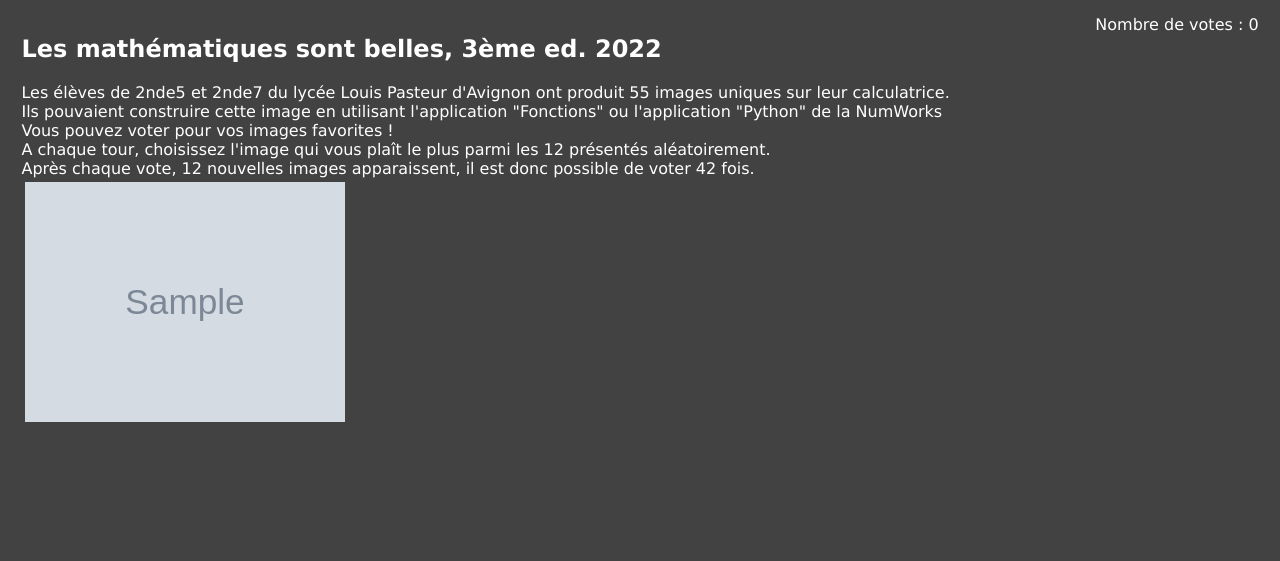
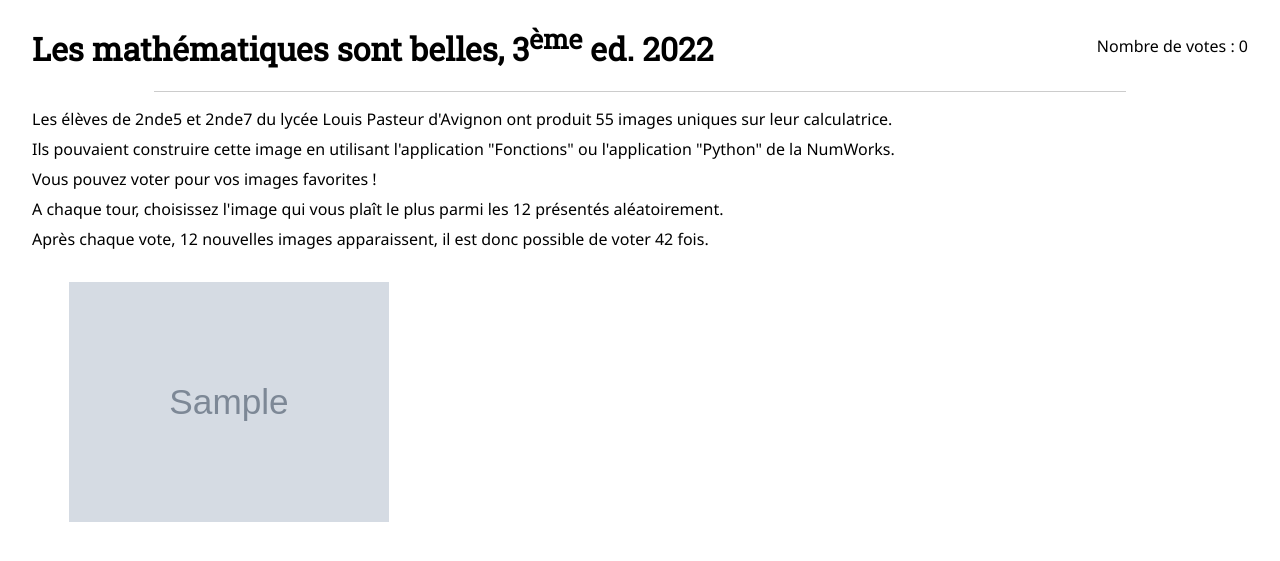
Before and after one commit to m4th2/PixChoice, a PHP site: page / in a window 1280 px wide. Shown: the top 561 px of the page. Run offline with PHP 8.4, Linux system fonts and the light colour scheme; tables that the repository leaves empty or names only in its code hold one stand-in row (values such as "Sample post"); grey boxes marked "Sample" are stand-in pictures.

Commit message:
Début du nettoyage de printemps
Le code est sale, il est temps de passer le balais.
- Création d'un fichier CSS séparé
- Formatage du code
- Commentaires ajoutées pour meilleure lisibilité

```diff
--- a/config.php
+++ b/config.php
@@ -3,6 +3,6 @@
 //Ne stocker aucun identifiant sur GitHub. Ce fichier sera simplement modifié en local avant d'être envoyé sur le serveur
 $adresse="localhost:3306";
 $identifiant="root";
-$mdp="root";
-$database="nom_de_la_base";
+$mdp="";
+$database="pixchoice";
 ?>
--- a/index.php
+++ b/index.php
@@ -1,175 +1,109 @@
 <!DOCTYPE html>
 <html>
     <head>
-    <title>PixChoice.nsi.xyz</title><meta charset="utf-8" />
-<style>
-body{
+        <title>PixChoice.nsi.xyz</title>
 
-	background-color:#424242;
-	font-family: Verdana, sans-serif;
-	font-size: medium;
-	color: #FFFFFF;
-}
-.page{
-	margin:0.42em;
-	padding:0.42em;
-}
-.contenu{
-	padding: 0;
-}
-.container {
-  display: flex;
-  flex-wrap:wrap;
-  width:100%;
-  justify-content:space-between;
+        <!-- META VERSE -->
+        <meta charset="utf-8" />
+        <meta name="viewport" content="width=device-width, initial-scale=1.0">
 
-}
+        <!-- OG CARD -->
+        <!--
+            J'ai mis des trucs au pif, faudra le mettre à jour à la fin pour le site.
+        -->
+        <meta property="og:title" content="PixChoice.nsi.xyz">
+        <meta property="og:type" content="website">
+        <meta property="og:url" content="https://nsi.xyz">
+        <meta property="og:image" content="INSERT URL HERE">
+        <meta property="og:description" content="Venez votez pour vos images favorites ! Réalisé par des élèves de 2nde du lycée Louis Pasteur Avignon">
+        <meta property="og:site_name" content="nsi.xyz">
 
-.item{
-		flex-flow: row wrap;
-		align-items: center;
-		object-fit: contain;
-	}
-
-@media (orientation:portrait){
-	.item{
-	  width:48%;
-	}
-}
-
-@media (orientation:landscape){
-	.item{
-	  width:32%;
-	}
-}
-
-@media only screen and (max-width: 960px){
-	.item{
-	  width:48%;
-	}
-}
-
-
-
-img{
-	width :320px;
-	padding: 4px;
-}
-
-img:hover{
-	background-color: #ffb531;
-	transition: all 0.42s ease-out;
-}
-
-
-
-/* HIDE RADIO */
-[type=radio] {
-  position: absolute;
-  opacity: 0;
-  width: 0;
-  height: 0;
-}
-
-/* IMAGE STYLES */
-[type=radio] + img {
-	cursor: pointer;
-}
-
-/* CHECKED STYLES */
-[type=radio]:checked + img {
-  outline: 2px solid #f00;
-}
-
-button {
-	width:100%;
-	background-color:#424242;
-	padding : 0px;
-	margin : 0px;
-	border-style: none;
-}
-
-
-</style>
+        <!-- LINKS -->
+        <link rel="stylesheet" href="stylesheets/main_style.css">
     </head>
 
 
     <body>
         <?php
-include "config.php";
-$dsn = 'mysql:host='.substr($adresse, 1000, -5).';dbname='.$database.';charset=UTF8';
+            // Include IDs for PDO connexion
+            include("config.php");
 
+            // Create PDO
+            $dsn = 'mysql:host=' . substr($adresse, 1000, -5) . ';dbname=' . $database . ';charset=UTF8';
             $dbh = new PDO($dsn, $identifiant, $mdp) or die("Pb de connexion !");
-//on commence par regarder si on a reçu un ordre de vote :
-$deja_vote=0;
-if (!empty ($_POST)){
-	if (array_key_exists('test', $_POST)){
-		if (strlen($_POST['test'])==7){
+
+            // Do we have to post a vote ?
+            $deja_vote = 0;
+            if (!empty($_POST)){
+                if (isset($_POST["nom_image"])){
+                    if (strlen($_POST["nom_image"]) == 7){
+                        // Vote for a given image (image in $_POST)
                         $ajout="UPDATE concours
-				SET nb_votes = nb_votes+1
-				WHERE image = '".$_POST['test']."'";
-				$sth = $dbh->prepare($ajout);
-				$sth->execute();
-				$result_ajout = $sth->fetchAll();
+                            SET nb_votes = nb_votes + 1
+                            WHERE image = '" . $_POST["nom_image"] . "'";
+
+                        $sth = $dbh -> prepare($ajout);
+                        $sth -> execute();
+                    }
+                }
+                $deja_vote = intval($_POST['deja_vote']);
             }
 
-	}
-	$deja_vote=intval($_POST['deja_vote']);
+            // Get number of votes
+            $votes = "SELECT SUM(nb_votes) as result FROM concours";
+            $sth = $dbh -> prepare($votes);
+            $sth -> execute();
+            $votes_actuel = $sth -> fetchAll();
+        ?>
 
-}
-$votes="SELECT SUM(nb_votes) as result FROM concours";
-$sth = $dbh->prepare($votes);
-$sth->execute();
-$votes_actuel = $sth->fetchAll();
-?>
-<div class="page">
-<div style="float:left;width:auto;"><h2>Les mathématiques sont belles, 3ème ed. 2022</h2>
-Les élèves de 2nde5 et 2nde7 du lycée Louis Pasteur d'Avignon ont produit 55 images uniques sur leur calculatrice.<br>
-Ils pouvaient construire cette image en utilisant l'application "Fonctions" ou l'application "Python" de la NumWorks<br>
-Vous pouvez voter pour vos images favorites !<br>
-A chaque tour, choisissez l'image qui vous plaît le plus parmi les 12 présentés aléatoirement.<br>
-Après chaque vote, 12 nouvelles images apparaissent, il est donc possible de voter 42 fois.
-</div>
-<div style="float:right;width:auto;">Nombre de votes : <?php
-foreach($votes_actuel as $enr){
-	foreach ($enr as $r){
-		echo $r;
-		break;
-	}
-}
-?></div>
-<div style="clear:both;">
-<form action="index.php" method="POST" class="contenu">
+        <header>
+            <h1>Les mathématiques sont belles, 3<sup>ème</sup> ed. 2022</h1>
+            <p>Nombre de votes : <?php echo $votes_actuel[0][0]; ?></p>
+        </header>
 
+        <article>
+            <p>Les élèves de 2nde5 et 2nde7 du lycée Louis Pasteur d'Avignon ont produit 55 images uniques sur leur calculatrice.</p>
+            <p>Ils pouvaient construire cette image en utilisant l'application "Fonctions" ou l'application "Python" de la NumWorks.</p>
+            <p>Vous pouvez voter pour vos images favorites !</p>
+            <p>A chaque tour, choisissez l'image qui vous plaît le plus parmi les 12 présentés aléatoirement.</p>
+            <p>Après chaque vote, 12 nouvelles images apparaissent, il est donc possible de voter 42 fois.</p>
+        </article>
 
+        <div>
+            <form action="index.php" method="POST" class="vote">
                 <?php
+                    // Take 6 random images from database
                     $sql_images= "SELECT * FROM concours ORDER BY RAND() LIMIT 0,6 ;";
 
                     $sth = $dbh->prepare($sql_images);
                     $sth->execute();
                     $result_images = $sth->fetchAll();
 
-	echo "<div class='container'>";
+                    // For each image
                     foreach ($result_images as $enr) {
+                        // Increment image occurrence number
+                        $ajout="UPDATE concours
+                            SET nb_fois = nb_fois + 1
+                            WHERE image = '" . $enr['image'] . "'";
 
-		$ajout="UPDATE concours
-		SET nb_fois = nb_fois+1
-		WHERE image = '".$enr['image']."'";
                         $sth = $dbh->prepare($ajout);
                         $sth->execute();
                         $result_ajout = $sth->fetchAll();
 
-        echo <<< HTML
-		<input type="radio" name="test" value="{$enr['image']}" id="{$enr['image']}" onclick="this.form.submit()">
-		<label class="item" for="{$enr['image']}">
-			<img class="image" src="images/{$enr['image']}" alt="">
+                        // Print HTML code for a clickable image
+                        echo "
+                        <div class='choice'>
+                            <input type='radio' name='nom_image' value='{$enr['image']}' id='{$enr['image']}' onclick='this.form.submit()'>
+                            <label class='item' for='{$enr['image']}'>
+                                <div class='lr-borders'></div>
+                                <img class='image' src='images/{$enr['image']}' alt='image {$enr['image']}'>
                             </label>
-		HTML;
+                        </div>";
                     }
-	echo "<input name='deja_vote' type='hidden' value='".($deja_vote+1)."'>";
-	echo "</div>";
+                    echo "<input name='deja_vote' type='hidden' value='" . ($deja_vote + 1) . "'>";
                 ?>
             </form>
-</div></div>
+        </div>
+
     </body>
 </html>
--- /dev/null
+++ b/stylesheets/main_style.css
@@ -0,0 +1,219 @@
+@import url(https://fonts.googleapis.com/css2?family=Roboto+Slab&family=Noto+Sans);
+
+/* Help for positionning issues, necessary when doing CSS */
+* {
+    box-sizing: border-box;
+}
+
+html, body {
+    margin: 0;
+    padding: 0;
+    width: 100%;
+
+    font-family: Noto Sans, Verdana, sans-serif;
+    text-align: justify;
+}
+
+body {
+    padding: 0 2em;
+}
+
+p {
+    margin: 0.5em 0;
+}
+
+/*****    HEADER     *****/
+
+header {
+    /* Flex header for better positionning */
+    display: flex;
+    justify-content: space-between;
+    align-items: center;
+    width: 100%;
+    margin: 0 0 1em 0;
+
+    /* Necessary for ::before positionning */
+    position: relative;
+}
+
+@media (max-width: 930px) {
+    header { flex-flow: column; }
+    h1 {text-align: center;}
+}
+
+header::before {
+    content: "";
+
+    position: absolute;
+    left: 10%;
+    right: 10%;
+    bottom: 0;
+
+    height: 1px;
+    background-color: #ccc;
+}
+
+h1 {
+    font-family: Roboto Slab, serif;
+}
+
+/***** END OF HEADER *****/
+
+/*****    FORM   *****/
+
+.vote {
+    margin: 2em 0;
+    display: grid;
+
+    align-content: center;
+    justify-content: center;
+    align-items: center;
+    justify-items: center;
+
+    grid-template-columns: 1fr 1fr 1fr;
+    gap: 1em;
+
+    width: 100%;
+}
+
+@media (max-width: 1100px) {
+    .vote { grid-template-columns: 1fr 1fr; }
+}
+
+@media (max-width: 720px) {
+    .vote { grid-template-columns: 1fr; }
+}
+
+.choice {
+    display: flex;
+    justify-content: center;
+    align-items: center;
+}
+
+.item {
+    position: relative;
+    display: block;
+    object-fit: contain;
+
+    width: 320px;
+    height: 240px;
+}
+
+.item img {
+    cursor: pointer;
+
+    width: 320px;
+    height: 240px;
+}
+
+.img .lr-borders {
+    position: relative;
+
+    width: 320px;
+    height: 240px;
+}
+
+/* HIDE RADIO */
+.choice input {
+    display: none;
+}
+
+button {
+    width:100%;
+    background-color:#424242;
+    padding : 0px;
+    margin : 0px;
+    border-style: none;
+}
+
+/* They see me stylin, they hatin */
+
+.item .lr-borders::before {
+    content: "";
+    position: absolute;
+
+    top: -4px;
+    bottom: -4px;
+    left: -4px;
+    width: 4px;
+
+    background-color: #ffb531;
+
+    transform-origin: top center;
+    transform: scaleY(0);
+
+    transition: transform 0.42s ease-out;
+}
+
+.item:hover .lr-borders::before {
+    transform-origin: bottom center;
+    transform: scaleY(1);
+}
+
+.item .lr-borders::after {
+    content: "";
+    position: absolute;
+
+    top: -4px;
+    bottom: -4px;
+    right: -4px;
+    width: 4px;
+
+    background-color: #ffb531;
+
+    transform-origin: bottom center;
+    transform: scaleY(0);
+
+    transition: transform 0.42s ease-out;
+}
+
+.item:hover .lr-borders::after {
+    transform-origin: top center;
+    transform: scaleY(1);
+}
+
+.item::before {
+    content: "";
+    position: absolute;
+
+    left: -4px;
+    right: -4px;
+    top: -4px;
+    height: 4px;
+
+    background-color: #ffb531;
+
+    transform-origin: right center;
+    transform: scaleX(0);
+
+    transition: transform 0.42s ease-out;
+}
+
+.item:hover::before {
+    transform-origin: left center;
+    transform: scaleX(1);
+}
+
+.item::after {
+    content: "";
+    position: absolute;
+
+    left: -4px;
+    right: -4px;
+    bottom: -4px;
+    height: 4px;
+
+    background-color: #ffb531;
+
+    transform-origin: left center;
+    transform: scaleX(0);
+
+    transition: transform 0.42s ease-out;
+}
+
+.item:hover::after {
+    transform-origin: right center;
+    transform: scaleX(1);
+}
+
+/***** END OF FORM *****/
```
Lines whose indentation alone changed are shown as unchanged.
